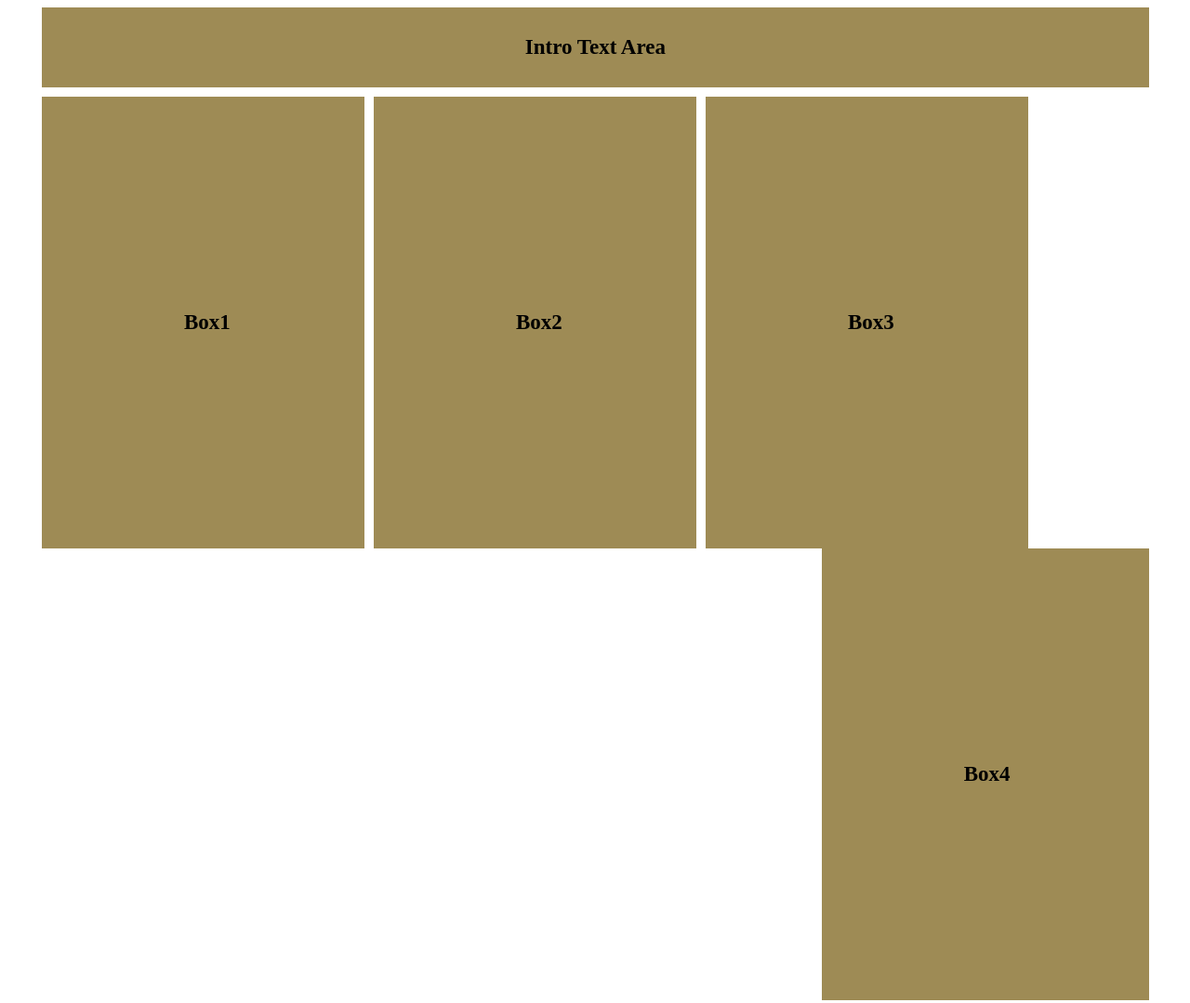
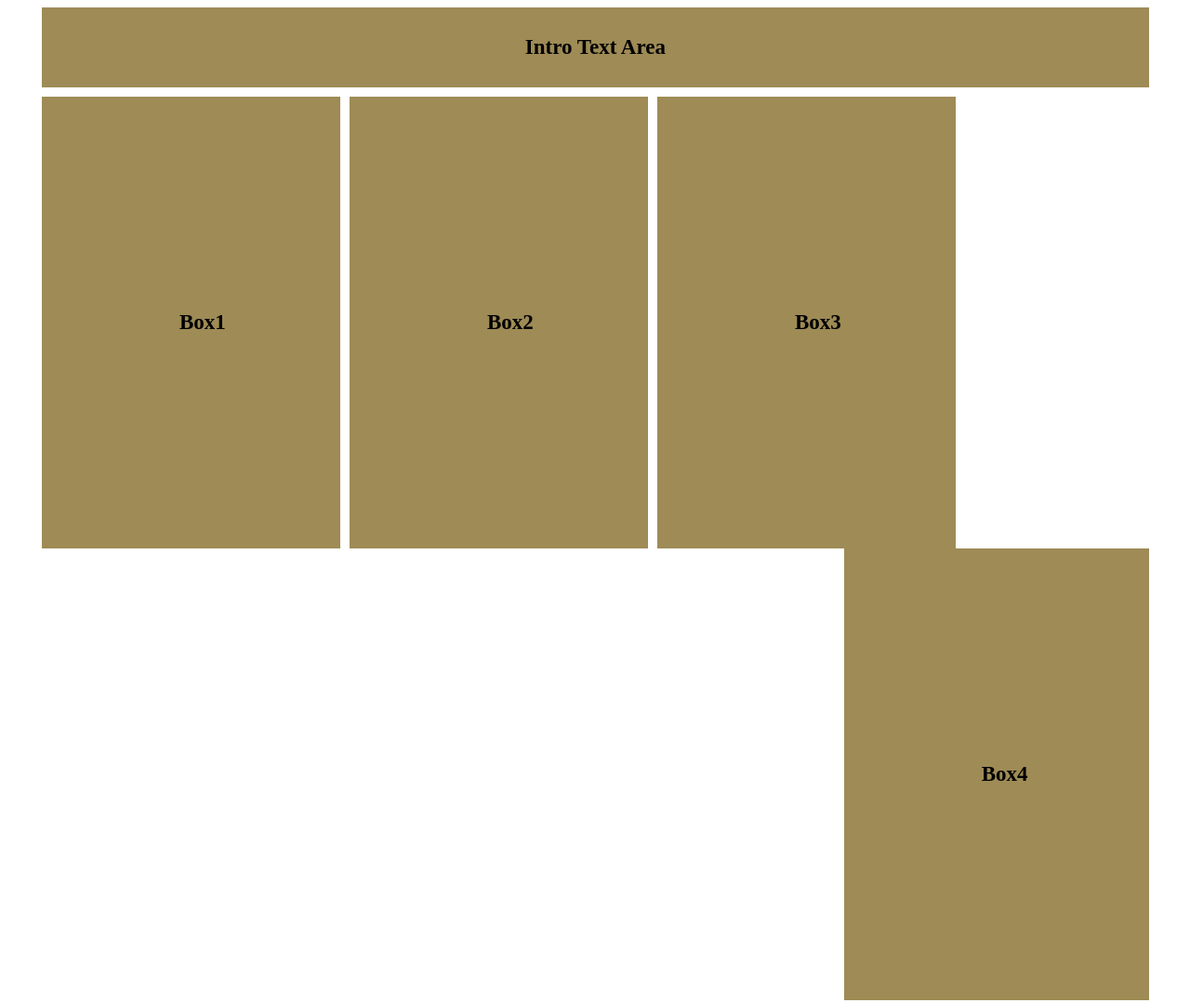
Before and after one commit to Tamzida-Azad/template2, a plain HTML site: page index.html in a window 1280 px wide. Shown: the part 218-1297 px from the top of the page at 93% size. Drawn offline with Linux system fonts and the light colour scheme.

Commit message:
Add files via upload

```diff
--- a/style.css
+++ b/style.css
@@ -6,6 +6,7 @@
 
 .wrapper {
     margin: 10px 30px 0px 35px;
+    max-width: 1520px;
     box-sizing: border-box;
     overflow: hidden;
 }
@@ -66,7 +67,7 @@
 
 .Box1 {
     width:20%;
-    padding: 230px 194px 230px 153px;
+    padding: 230px 173px 230px 148px;
     margin-right: 10px;
     font-size: 23px;
     text-align: center;
@@ -84,7 +85,7 @@
     margin-right: 10px;
     font-size: 23px;
     text-align: center;
-    padding: 230px 194px 230px 153px;
+    padding: 230px 173px 230px 148px;
     box-sizing: border-box;
     background-color: #9e8b55;
     float: left;
@@ -96,7 +97,7 @@
     margin-right: 10px;  /*padding: 40px 220px 40px 20px;*/
     font-size: 23px;
     text-align: center;
-    padding: 230px 194px 230px 153px;
+    padding: 230px 173px 230px 148px;
     box-sizing: border-box;
     background-color: #9e8b55;
     float: left;
@@ -108,7 +109,7 @@
     font-size: 23px;
     text-align: center;
     /*padding: 40px 220px 40px 20px;*/
-    padding: 230px 199px 230px 153px;
+    padding: 230px 180px 230px 148px;
     box-sizing: border-box;
     background-color: #9e8b55;
     float: right;
```
